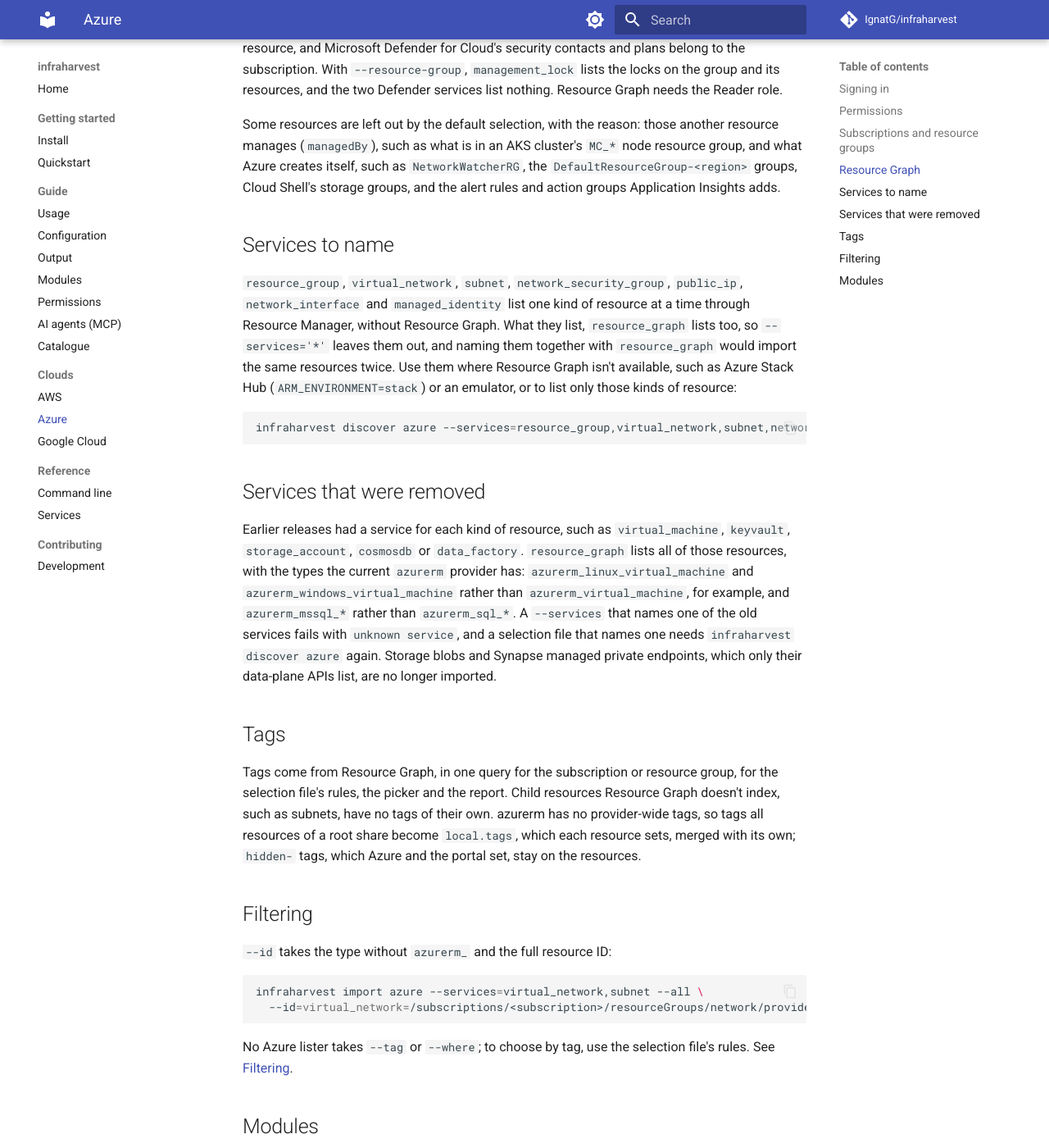
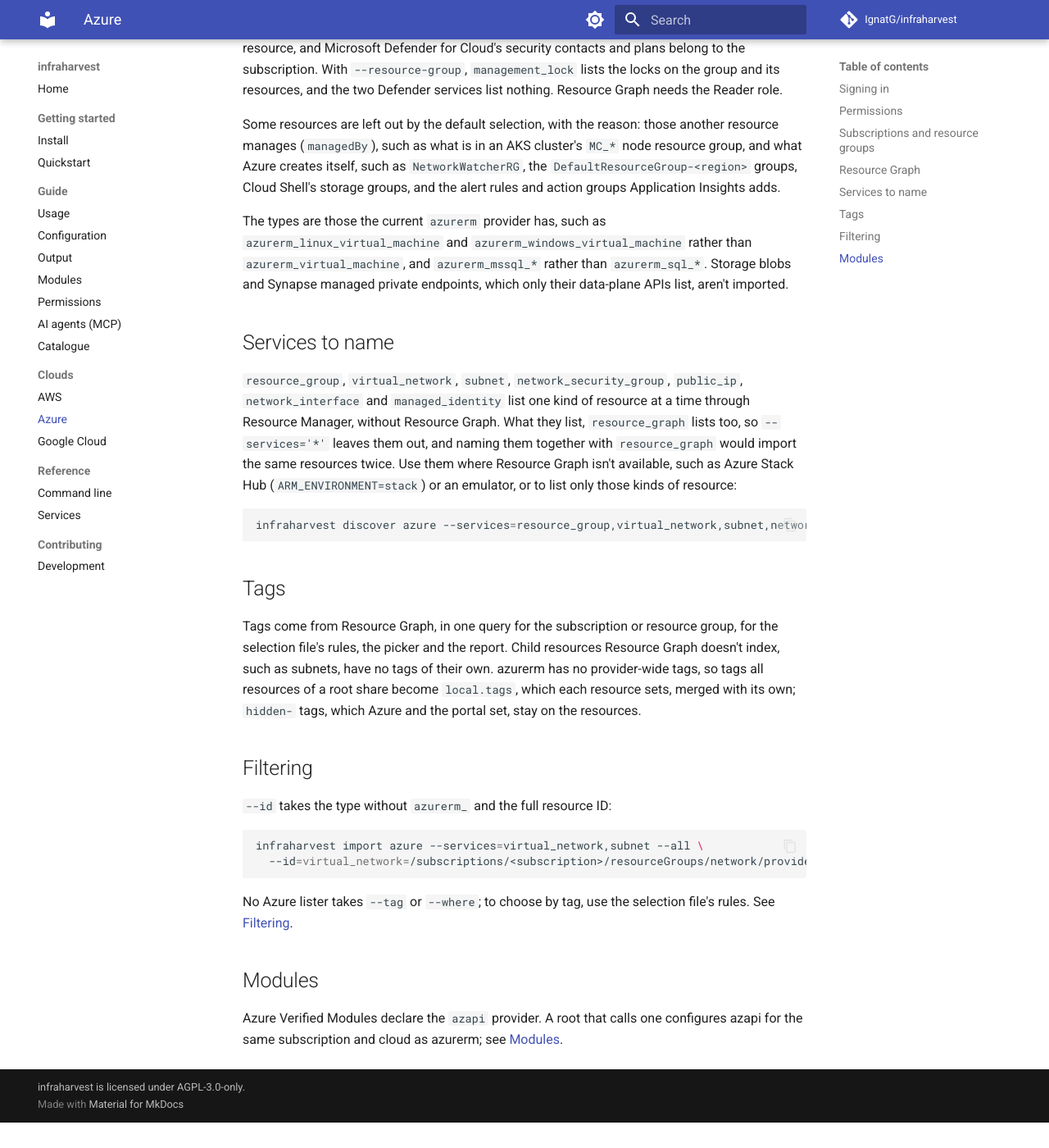
Before and after one commit to IgnatG/infraharvest, an MkDocs documentation site: the page built from docs/azure.md, in a window 1280 px wide and 1400 px high, scrolled down 2199 px. Shown: the whole window at 82% size. Built offline with MkDocs 1.6.1 and Material for MkDocs 9.7.7, drawn with Linux system fonts in a browser that asks for light colours; comment, search, counter and statistics services are not loaded; after the commit the page ends 3568 px from its top, so only the background shows below that.

Commit message:
docs(azure): describe only what resource_graph lists now

````diff
--- a/docs/azure.md
+++ b/docs/azure.md
@@ -53,6 +53,8 @@ It is what `--services='*'` lists, together with `management_lock`, `security_ce
 
 Some resources are left out by the default selection, with the reason: those another resource manages (`managedBy`), such as what is in an AKS cluster's `MC_*` node resource group, and what Azure creates itself, such as `NetworkWatcherRG`, the `DefaultResourceGroup-<region>` groups, Cloud Shell's storage groups, and the alert rules and action groups Application Insights adds.
 
+The types are those the current `azurerm` provider has, such as `azurerm_linux_virtual_machine` and `azurerm_windows_virtual_machine` rather than `azurerm_virtual_machine`, and `azurerm_mssql_*` rather than `azurerm_sql_*`. Storage blobs and Synapse managed private endpoints, which only their data-plane APIs list, aren't imported.
+
 ## Services to name
 
 `resource_group`, `virtual_network`, `subnet`, `network_security_group`, `public_ip`, `network_interface` and `managed_identity` list one kind of resource at a time through Resource Manager, without Resource Graph. What they list, `resource_graph` lists too, so `--services='*'` leaves them out, and naming them together with `resource_graph` would import the same resources twice. Use them where Resource Graph isn't available, such as Azure Stack Hub (`ARM_ENVIRONMENT=stack`) or an emulator, or to list only those kinds of resource:
@@ -60,10 +62,6 @@ Some resources are left out by the default selection, with the reason: those ano
 ```sh
 infraharvest discover azure --services=resource_group,virtual_network,subnet,network_security_group
 ```
-
-## Services that were removed
-
-Earlier releases had a service for each kind of resource, such as `virtual_machine`, `keyvault`, `storage_account`, `cosmosdb` or `data_factory`. `resource_graph` lists all of those resources, with the types the current `azurerm` provider has: `azurerm_linux_virtual_machine` and `azurerm_windows_virtual_machine` rather than `azurerm_virtual_machine`, for example, and `azurerm_mssql_*` rather than `azurerm_sql_*`. A `--services` that names one of the old services fails with `unknown service`, and a selection file that names one needs `infraharvest discover azure` again. Storage blobs and Synapse managed private endpoints, which only their data-plane APIs list, are no longer imported.
 
 ## Tags
 
````
